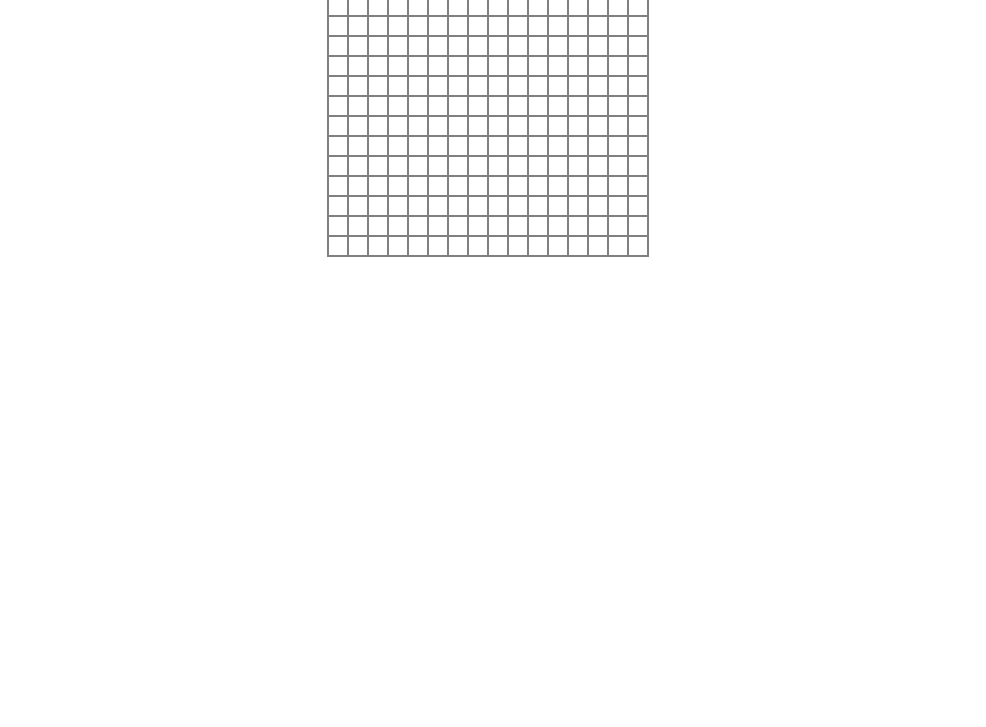
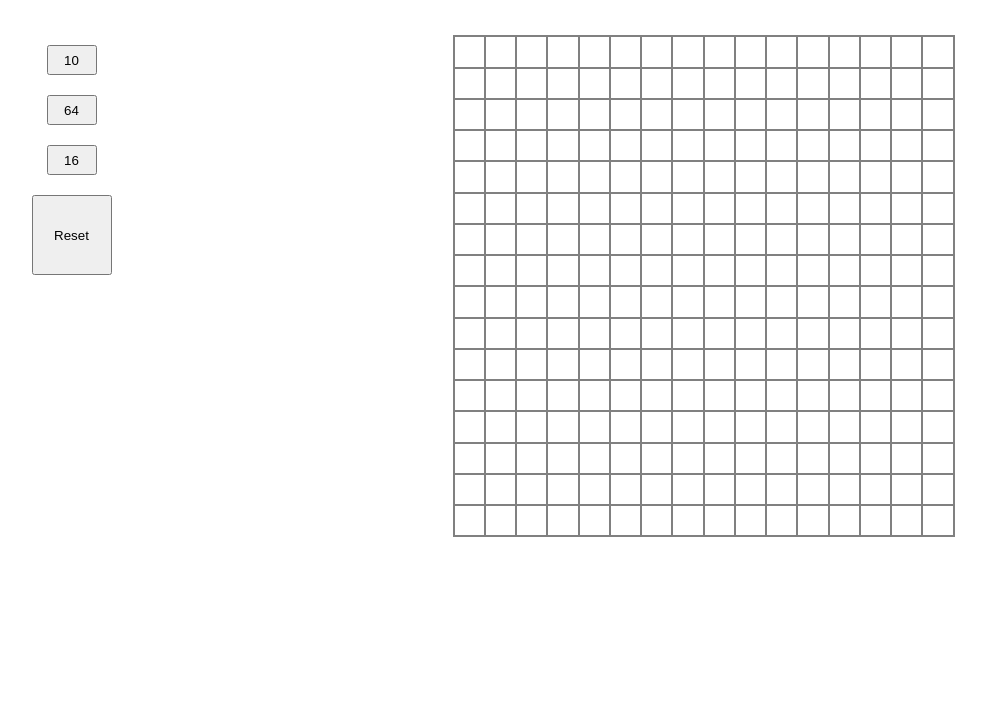
Before and after one commit to Mr-Nichol/Etch-A-Sketch, a plain HTML site: page index.html in a window 1280 px wide. Shown: the part 73-800 px from the top of the page, without its empty margins (152-1138 px from the left). Drawn offline with Linux system fonts and the light colour scheme.

Commit message:
add buttons, event listeners & hover effect

```diff
--- a/app.js
+++ b/app.js
@@ -1,16 +1,35 @@
+const container = document.querySelector('.container');
+const buttons = document.querySelectorAll('.button');
 const grid = document.querySelector('.grid');
+const reset = document.querySelector('.reset');
 
-function createTheGrid(columns,rows){
-    for(c=0; c<columns; c++){
-        let columns = document.createElement('div');
-        columns.classList.add('columns')
-        grid.appendChild(columns);
-        for(r=0; r<rows; r++){
-            let rows = document.createElement('div');
-            rows.classList.add('rows')
-            columns.appendChild(rows);
-        }
+function amount (){
+    buttons.forEach((button) => {
+        button.addEventListener('click',function(){
+            grid.innerHTML = '';
+            createGrid(button.value,button.value);
+        })
+    });
+}
+
+
+function createGrid(colums,rows){
+    let cellAmount = colums*rows;
+
+    let cellSize = 500/rows
+    for (r=0;r<cellAmount; r++){
+        let cell = document.createElement('div');
+        cell.classList.add("cell");
+        cell.style.cssText = `height: ${cellSize}px; width: ${cellSize}px;`
+        cell.addEventListener('mouseover',
+        ()=> cell.style.cssText = `background-color: black;height: ${cellSize}px; width: ${cellSize}px;`);
+        grid.appendChild(cell);
     }
 }
 
-createTheGrid(16,16);
+createGrid(16,16);
+amount();
+reset.addEventListener('click',function(){
+    grid.innerHTML = ''
+    createGrid(16,16)
+})
--- a/index.html
+++ b/index.html
@@ -9,7 +9,14 @@
     <title>Etch-A-Sketch</title>
 </head>
 <body>
+    <h1>Etch-A-Sketch</h1>
     <div class="container">
+        <div class="buttons">
+            <input class="button" type="button" value="10">
+            <input class="button" type="button" value="64">
+            <input class="button" type="button" value="16">
+            <input class="reset" type="button" value="Reset">
+        </div>
         <div class="grid"></div>
     </div>
 </body>
--- a/style.css
+++ b/style.css
@@ -1,28 +1,44 @@
 .container {
     display: flex;
-    justify-content: center;
+    justify-content: space-around;
+
+}
+
+h1 {
+    text-align: center;
+    margin-bottom: 50px;
+}
+
+.buttons{
+    display: flex;
+    flex-direction: column;
+    align-items: center;
+}
+
+.button {
+    width: 50px;
+    height: 30px;
+    margin: 10px;
+    display: block;
+}
+
+.reset {
+    width: 80px;
+    height: 80px;
+    margin: 10px;
 }
 
 .grid {
+    width: 500px;
+    height: 500px;
     display: flex;
-    justify-content: center;
-    border: 0.5px solid gray;;
-
+    border: 0.5px solid gray;
+    flex-wrap: wrap;
 }
 
-.columns {
-    display: flex;
-    flex-direction: column;
-
-
-}
-
-
-.rows {
+.cell {
+    text-align: center;
+    display: inline-flex;
     box-sizing: border-box;
     border: 0.5px solid gray;
-    width: 20px;
-    height: 20px;
-
-
 }
```
